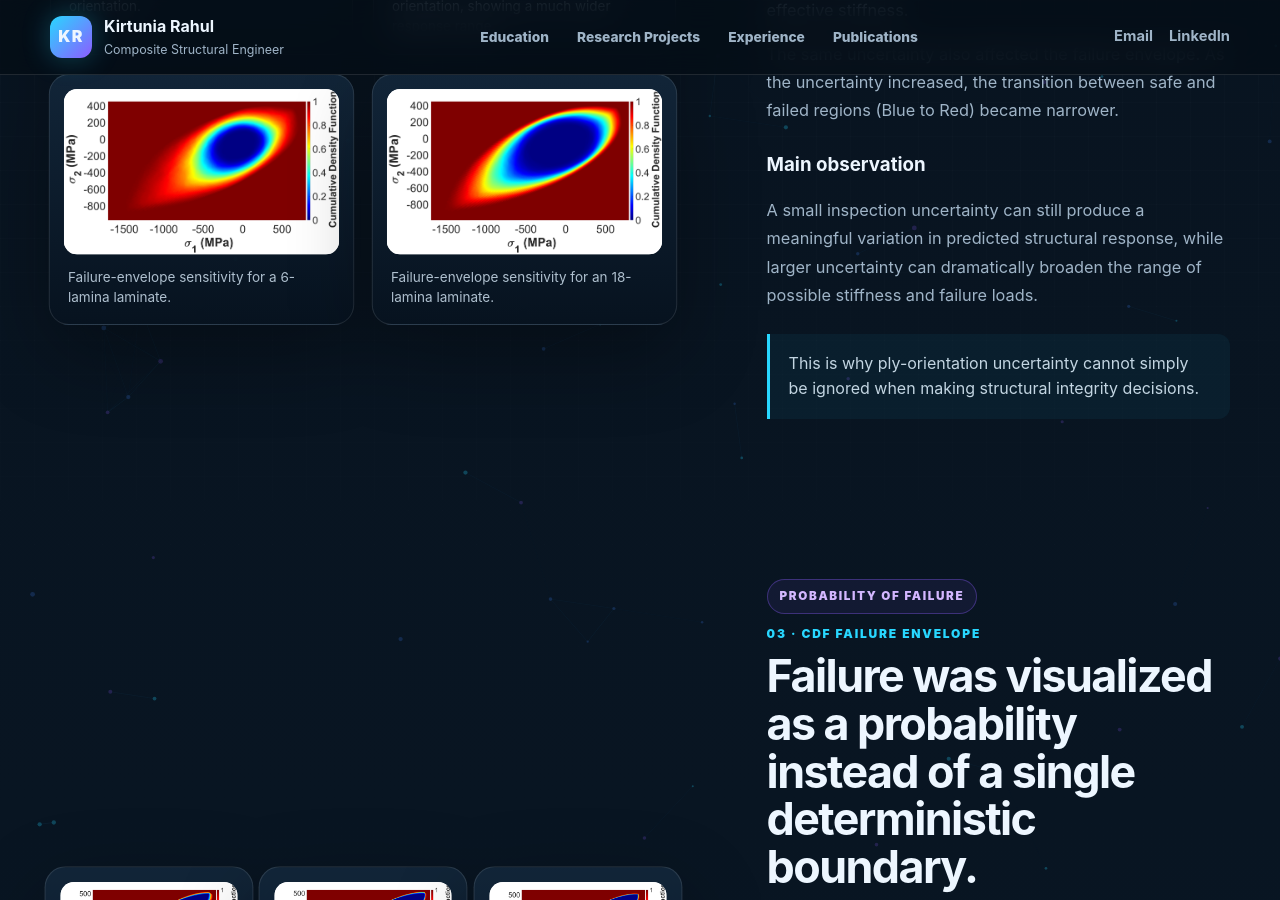
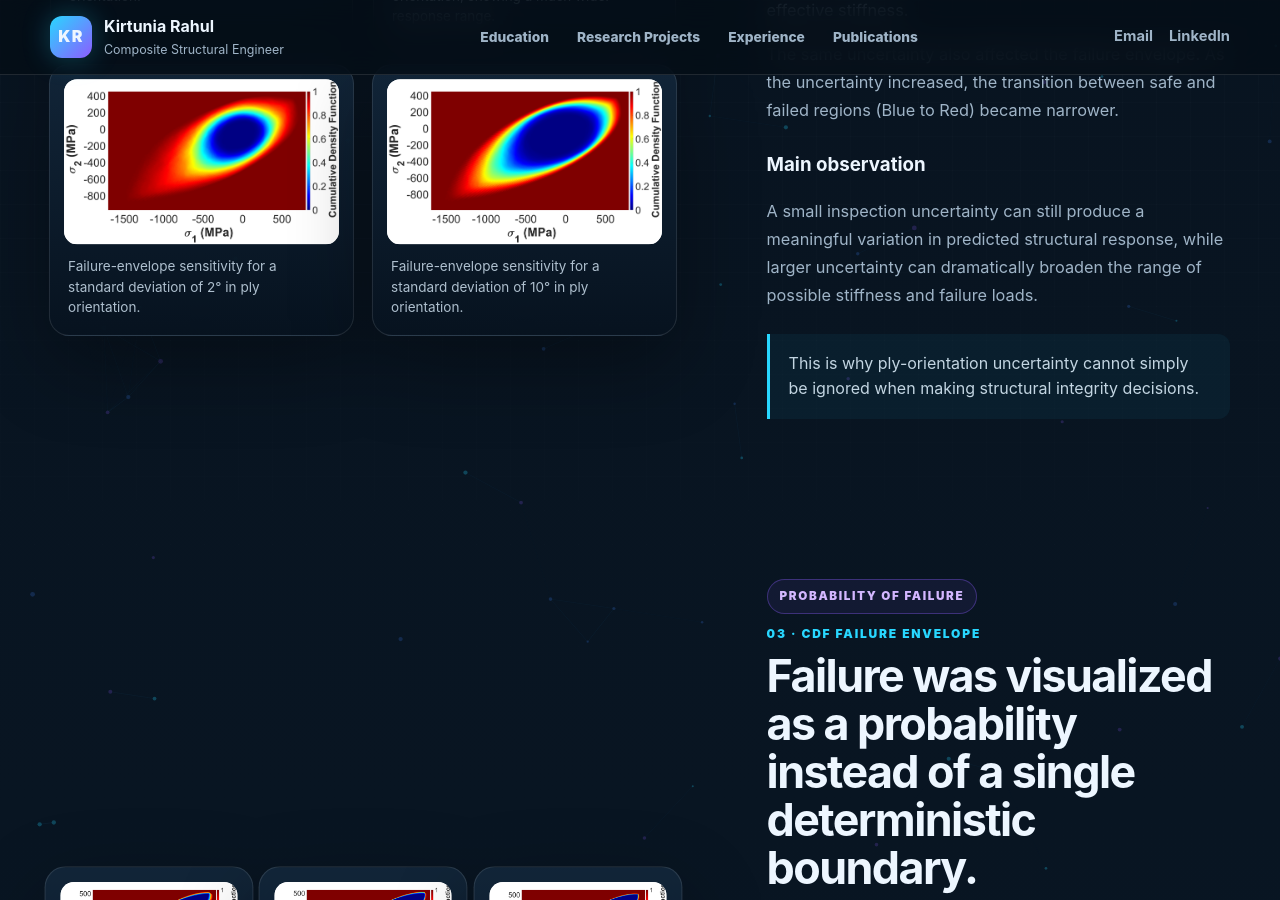
Before and after one commit to kirtuniarahul/kirtuniarahul.github.io, a Jekyll site: the page built from research-failure-onset.md, in a window 1280 px wide and 900 px high, scrolled down 2999 px. Built offline with Jekyll 4.4.1, drawn with Linux system fonts in a browser that asks for light colours.

Commit message:
Update research-failure-onset.md

```diff
--- a/research-failure-onset.md
+++ b/research-failure-onset.md
@@ -96,11 +96,11 @@
             </figure>
             <figure class="failure-figure">
               <img src="{{ '/assets/images/research/failure-onset/envelope-6ply.png' | relative_url }}" alt="Failure envelope sensitivity for six lamina laminate">
-              <figcaption>Failure-envelope sensitivity for a 6-lamina laminate.</figcaption>
+              <figcaption>Failure-envelope sensitivity for a standard deviation of 2° in ply orientation.</figcaption>
             </figure>
             <figure class="failure-figure">
               <img src="{{ '/assets/images/research/failure-onset/envelope-18ply.png' | relative_url }}" alt="Failure envelope sensitivity for eighteen lamina laminate">
-              <figcaption>Failure-envelope sensitivity for an 18-lamina laminate.</figcaption>
+              <figcaption>Failure-envelope sensitivity for a standard deviation of 10° in ply orientation.</figcaption>
             </figure>
           </div>
         </div>
```
